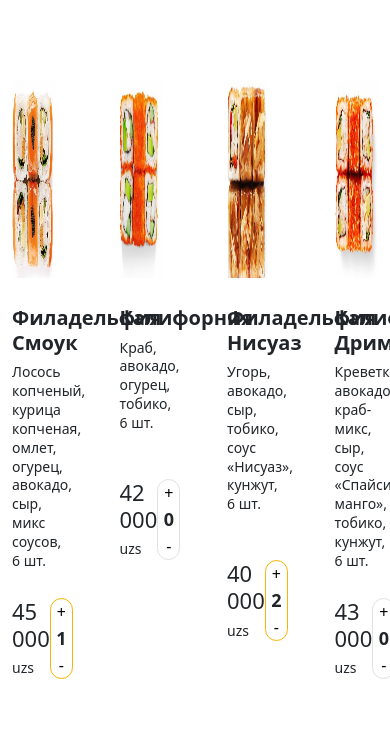
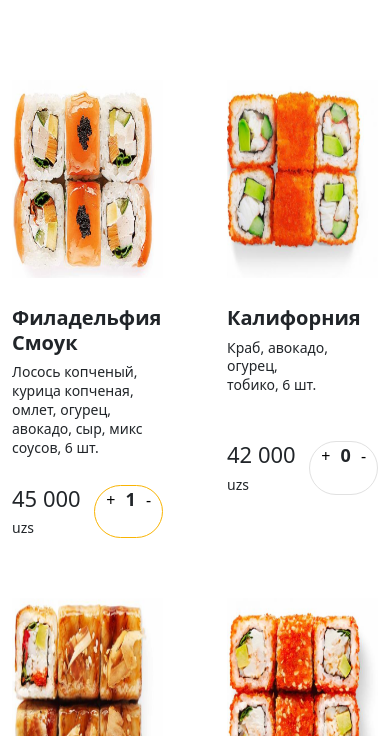
Before and after one commit to muslimatulkinova/Mayyor-Tayyor, a plain HTML site: page index.html in a window 390 px wide. Shown: the part 688-1424 px from the top of the page. Drawn offline with nearby package versions, Linux system fonts and the light colour scheme.

Commit message:
modified

```diff
--- a/css/style.css
+++ b/css/style.css
@@ -3,6 +3,9 @@
 }
 
 .mt-nav{
+    position: sticky;
+    top: 0;
+    background-color: #FFFFFF;
     border-bottom: 1px solid #E6E6E6;
     border-top: 1px solid #E6E6E6;
 }
@@ -767,6 +770,13 @@
     color: #686868;
 }
 
+
+
 @media screen and (max-width: 768px){
-
+    .mt-item{
+        flex: 0 0 50%;
+        max-width: 318px;
+        padding: 0 32px;
+        padding-bottom: 60px;
+    }
 }
```
